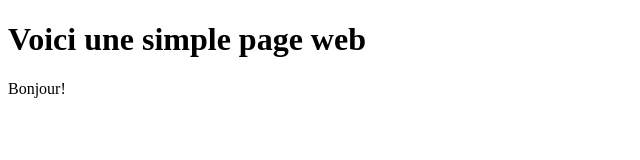
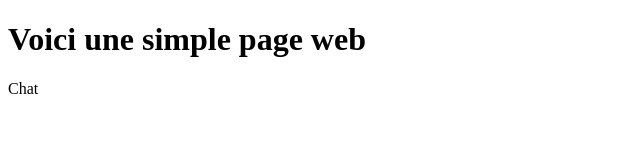
Before and after one commit to Jo2015/d73-labo-git-02, a plain HTML site: page index.html in a window 1280 px wide. Shown: the full height of the page, 0-640 px from the left. Drawn offline with Linux system fonts and the light colour scheme.

Commit message:
J'ai ajouté le nom de mon animal préféré

```diff
--- a/index.html
+++ b/index.html
@@ -4,7 +4,7 @@
 
 	<h1>Voici une simple page web</h1>
 
-	<p>Bonjour!</p>
+	<p>Chat</p>
 
 	</body>
 </html>
```
